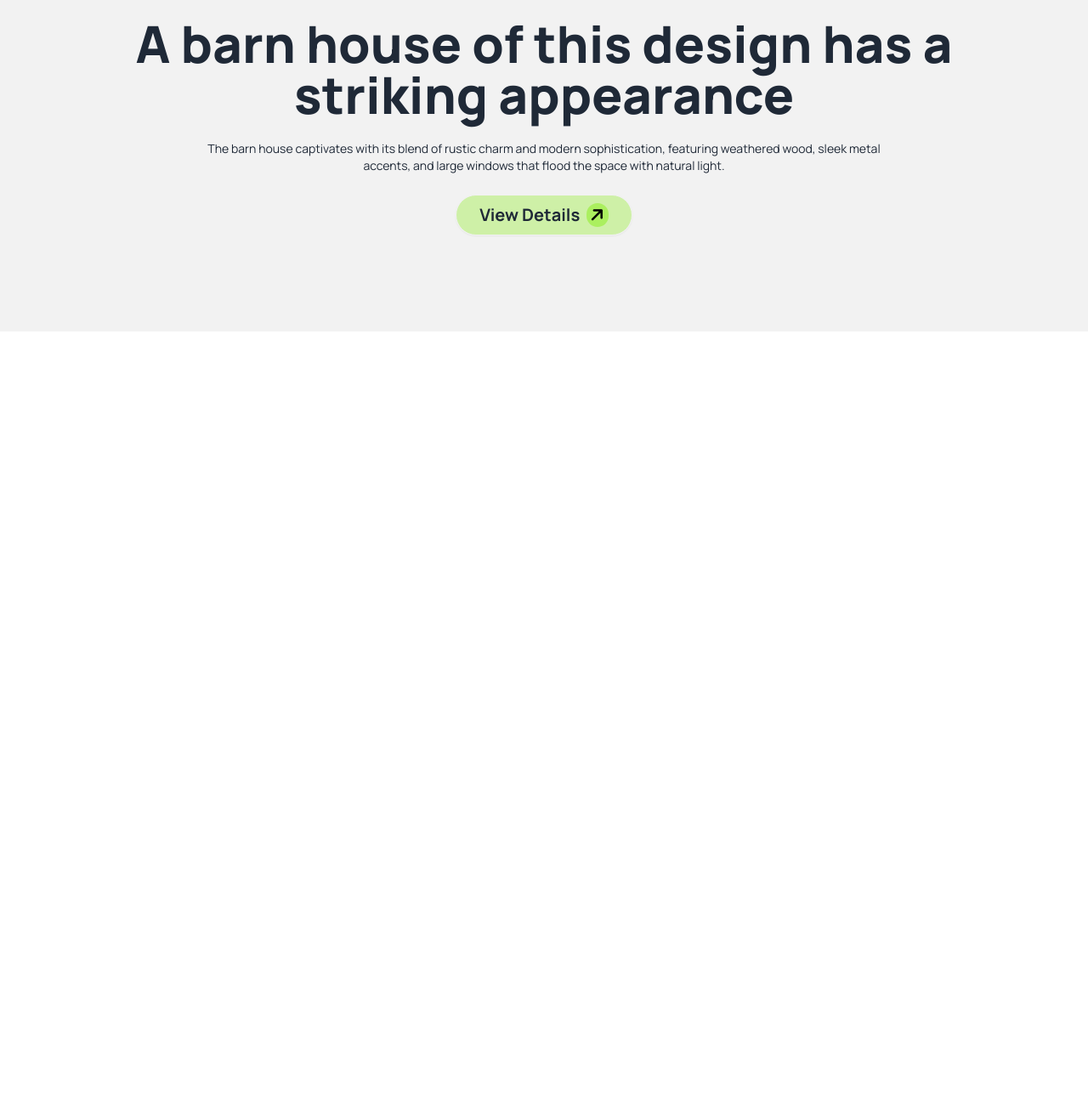
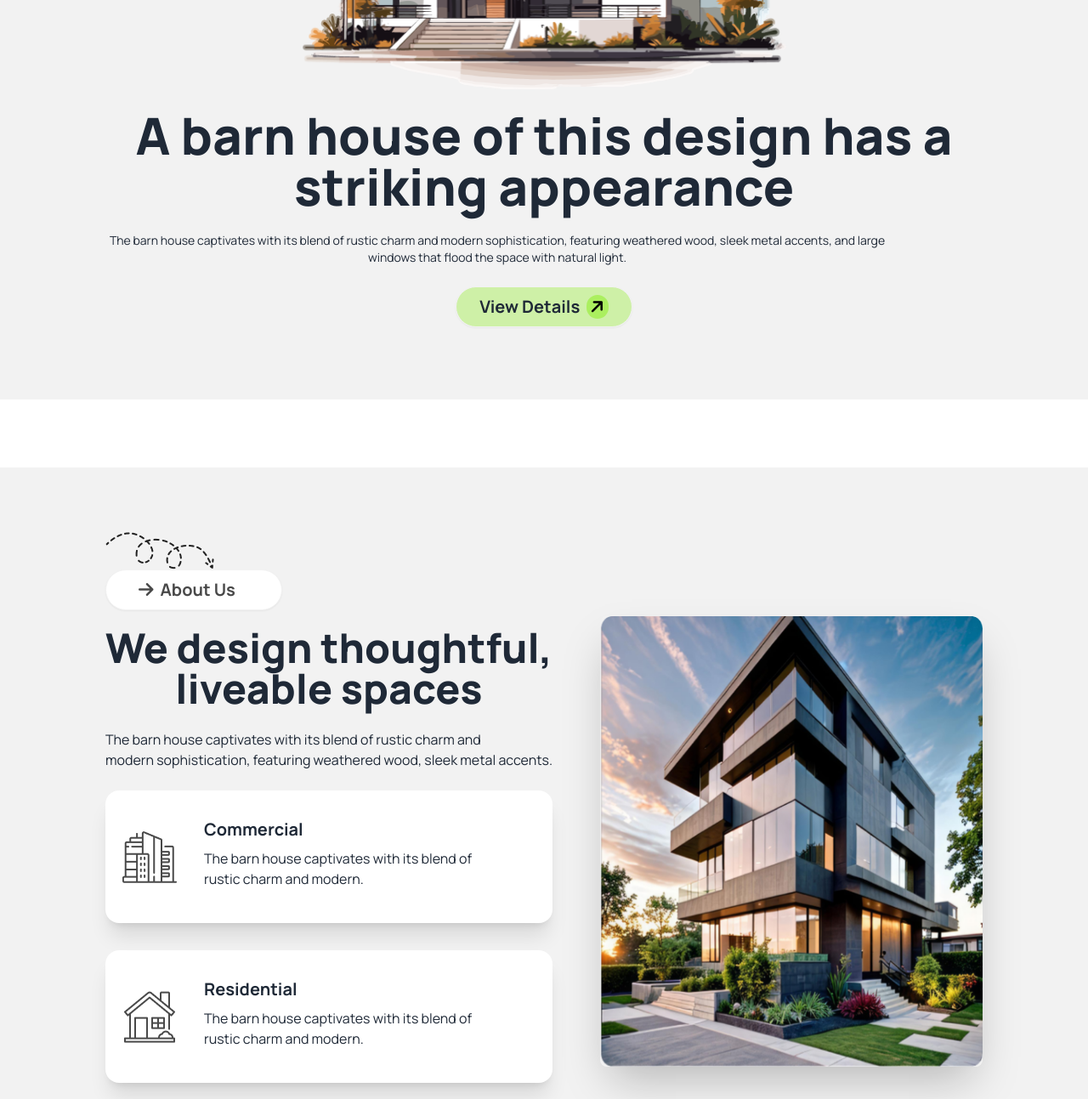
Before and after one commit to shameemmonir/house-builder-assignment-3, a plain HTML site: page index.html in a window 1280 px wide. Shown: the part 478-1771 px from the top of the page at 85% size. Before the commit the page ends 868 px from the top, so only its background shows below. Drawn offline with nearby package versions, Linux system fonts and the light colour scheme.

Commit message:
about us section responsive done

```diff
--- a/index.html
+++ b/index.html
@@ -1,5 +1,6 @@
 <!DOCTYPE html>
 <html lang="en">
+
 <head>
   <meta charset="UTF-8">
   <meta name="viewport" content="width=device-width, initial-scale=1.0">
@@ -14,7 +15,7 @@
   <link href="https://cdn.jsdelivr.net/npm/daisyui@4.12.10/dist/full.min.css" rel="stylesheet" type="text/css" />
   <script src="https://cdn.tailwindcss.com"></script>
   <style>
-        .font-manrope{
+    .font-manrope {
       font-family: "Manrope", sans-serif;
     }
   </style>
@@ -35,13 +36,15 @@
     }
   </script>
 </head>
+
 <body class="font-manrope">
   <header class="container mx-auto">
     <!-- navbar section start here  -->
     <nav>
       <div class="navbar bg-base-100">
         <div class="navbar-start">
-            <button class="bg-book-primary px-1 rounded-full text-white font-bold"><i class="fa-solid fa-arrow-right text-xl -rotate-45 text-black"></i></button>
+          <button class="bg-book-primary px-1 rounded-full text-white font-bold"><i
+              class="fa-solid fa-arrow-right text-xl -rotate-45 text-black"></i></button>
           <a class="btn btn-ghost text-3xl">Rinterio</a>
         </div>
         <div class="navbar-center hidden lg:flex">
@@ -54,17 +57,19 @@
           </ul>
         </div>
         <div class="navbar-end gap-5 hidden lg:flex">
-            <button class="bg-white px-2 py-1 rounded-full border border-circle-primary text-circle-primary font-bold"><i class="fa-solid fa-magnifying-glass"></i></button>
-            <button class="bg-white px-2 py-1 rounded-full border border-circle-primary text-circle-primary font-bold"><i class="fa-solid fa-cart-shopping"></i></button>
-            <a class="btn bg-book-primary font-bold text-xl">Book Consult <button class="bg-black px-1 rounded-full text-white font-bold"><i class="fa-solid fa-arrow-right text-xl -rotate-45 text-letter-primary"></i></button></a>
+          <button class="bg-white px-2 py-1 rounded-full border border-circle-primary text-circle-primary font-bold"><i
+              class="fa-solid fa-magnifying-glass"></i></button>
+          <button class="bg-white px-2 py-1 rounded-full border border-circle-primary text-circle-primary font-bold"><i
+              class="fa-solid fa-cart-shopping"></i></button>
+          <a class="btn bg-book-primary font-bold text-xl">Book Consult <button
+              class="bg-black px-1 rounded-full text-white font-bold"><i
+                class="fa-solid fa-arrow-right text-xl -rotate-45 text-letter-primary"></i></button></a>
         </div>
         <div class="dropdown">
           <div tabindex="0" role="button" class="btn btn-ghost lg:hidden text-3xl ml-40">
             <i class="fa-solid fa-bars"></i>
           </div>
-            <ul
-              tabindex="0"
-              class="menu menu-sm dropdown-content bg-base-100 rounded-box z-[1] mt-3 w-52 p-2 shadow">
+          <ul tabindex="0" class="menu menu-sm dropdown-content bg-base-100 rounded-box z-[1] mt-3 w-52 p-2 shadow">
             <li><a>Item 1</a></li>
             <li>
               <a>Parent</a>
@@ -80,17 +85,23 @@
     </nav>
 
     <!-- banner section start here  -->
-        <div>
+    <div class="my-20">
       <div class="hero bg-base-200 min-h-screen">
         <div class="hero-content text-center">
           <div class="">
             <div class=" flex justify-center">
-                  <img class="w-72 lg:w-1/2" src="./assets/banner.png" alt="">
+              <img class="w-[361px] lg:w-[571px]" src="./assets/banner.png" alt="">
             </div>
-                <h1 class="mt-6 text-4xl lg:text-6xl font-extrabold w-full">A barn house of this design has a <br> striking appearance</h1>
-                <p class="py-6 text-sm">The barn house captivates with its blend of rustic charm and modern sophistication, featuring weathered wood, sleek metal <br> accents, and large windows that flood the space with natural light.</p>
+            <div class="flex justify-center">
+              <h1 class="mt-6 text-4xl lg:text-6xl font-extrabold w-[380px] lg:w-[1080px]">A barn house of this design has a striking appearance</h1>
+            </div>
+            <div class="">
+              <p class="py-6 text-sm lg:w-[970px]">The barn house captivates with its blend of rustic charm and modern sophistication, featuring weathered wood, sleek metal accents, and large windows that flood the space with natural light.</p>
+            </div>
             <div>
-                <a class="btn bg-book-primary-bg font-bold text-xl w-full lg:w-52 rounded-full ">View Details<button class="bg-book-primary px-1 rounded-full text-white font-bold"><i class="fa-solid fa-arrow-right text-xl -rotate-45 text-black"></i></button></a>
+              <a class="btn bg-book-primary-bg font-bold text-xl w-full lg:w-52 rounded-full ">View Details<button
+                  class="bg-book-primary px-1 rounded-full text-white font-bold"><i
+                    class="fa-solid fa-arrow-right text-xl -rotate-45 text-black"></i></button></a>
             </div>
           </div>
         </div>
@@ -98,10 +109,60 @@
     </div>
   </header>
   <main>
-
+    <!-- about us section start here  -->
+    <section>
+      <div>
+        <div class="hero bg-base-200 min-h-screen">
+          <div class="hero-content flex-col-reverse lg:flex-row-reverse ">
+            <div class="flex justify-center">
+              <img src="./assets/Rectangle.png" class="rounded-lg shadow-2xl w-[450px] h-[300px] lg:h-[530px] lg:mt-20 ml-10" />
+            </div>
+            <div>
+              <img class="hidden lg:flex" src="./assets/Vector.png" alt="">
+              <div class="flex justify-center lg:justify-start mb-5">
+                <a class="btn bg-white font-bold text-xl lg:w-52 rounded-full text-word-primary"><i
+                  class="fa-solid fa-arrow-right text-xl  text-black text-word-primary"></i> About Us<button
+                    class="bg-book-primary px-1 rounded-full text-white font-bold"></button></a>
+              </div>
+              <h1 class="text-3xl lg:text-5xl font-extrabold text-center">We design  thoughtful, <br> liveable spaces</h1>
+              <p class="py-6">
+                The barn house captivates with its blend of rustic charm and <br> modern sophistication, featuring weathered wood, sleek metal accents.
+              </p>
+              <!-- card-01  -->
+              <div class="pl-5 card card-side bg-base-100 shadow-xl">
+                <figure>
+                  <img
+                    src="./assets/commercial.png" />
+                </figure>
+                <div class="card-body ">
+                  <h2 class="card-title font-bold">Commercial</h2>
+                  <p>The barn house captivates with its blend of <br> rustic charm and modern.</p>
+                  <div class="card-actions justify-end">
+                  </div>
+                </div>
+              </div>
+              <!-- card-02  -->
+              <div class="mt-8 pl-5 card card-side bg-base-100 shadow-xl">
+                <figure>
+                  <img
+                    src="./assets/residential.png" />
+                </figure>
+                <div class="card-body ">
+                  <h2 class="card-title font-bold">Residential</h2>
+                  <p>The barn house captivates with its blend of <br> rustic charm and modern.</p>
+                  <div class="card-actions justify-end">
+                  </div>
+                </div>
+              </div>
+            </div>
+          </div>
+        </div>
+      </div>
+    </section>
   </main>
   <footer>
 
   </footer>
 </body>
+
 </html>
```
Lines whose indentation alone changed are shown as unchanged.
